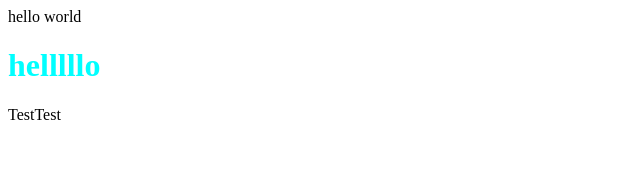
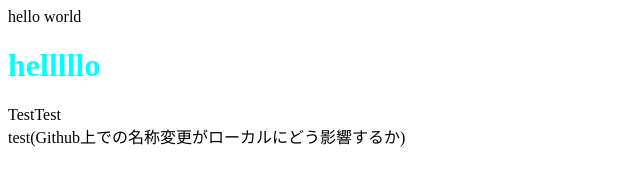
Before and after one commit to omizumachi/Tmizumachi, a plain HTML site: page index.html in a window 1280 px wide. Shown: the whole page, without its empty margins (0-640 px from the left). Drawn offline with Linux system fonts and the light colour scheme.

Commit message:
Github上での名称を変更し、リモートをとらずにhtmlを更新

```diff
--- a/index.html
+++ b/index.html
@@ -12,6 +12,8 @@
         <h1 class="styled-header">helllllo</h1>
     </div>
     TestTest
+    <br>
+    test(Github上での名称変更がローカルにどう影響するか)
 
 </body>
 </html>
```
